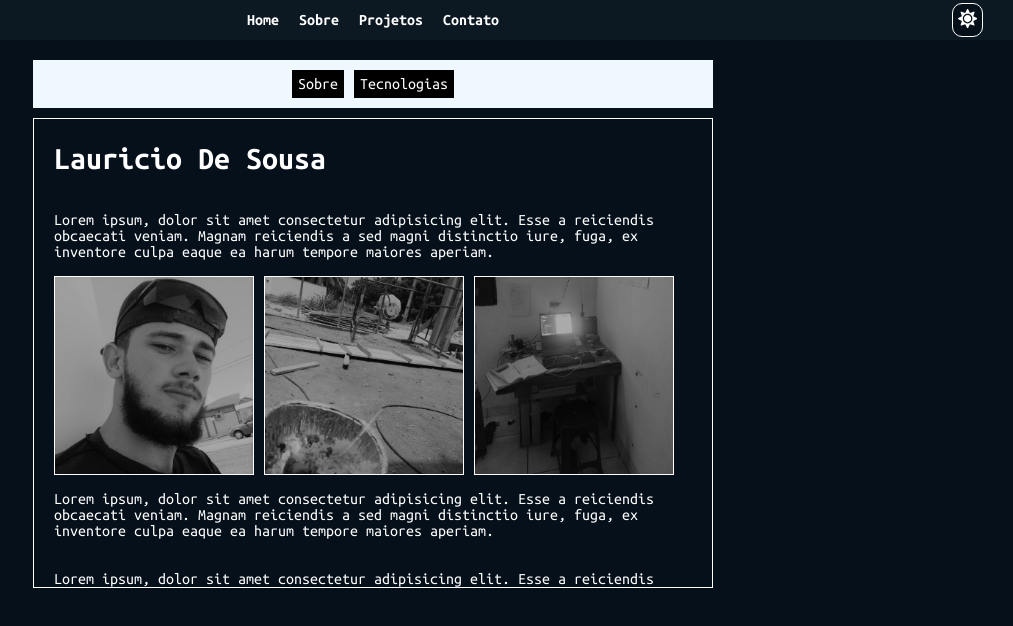
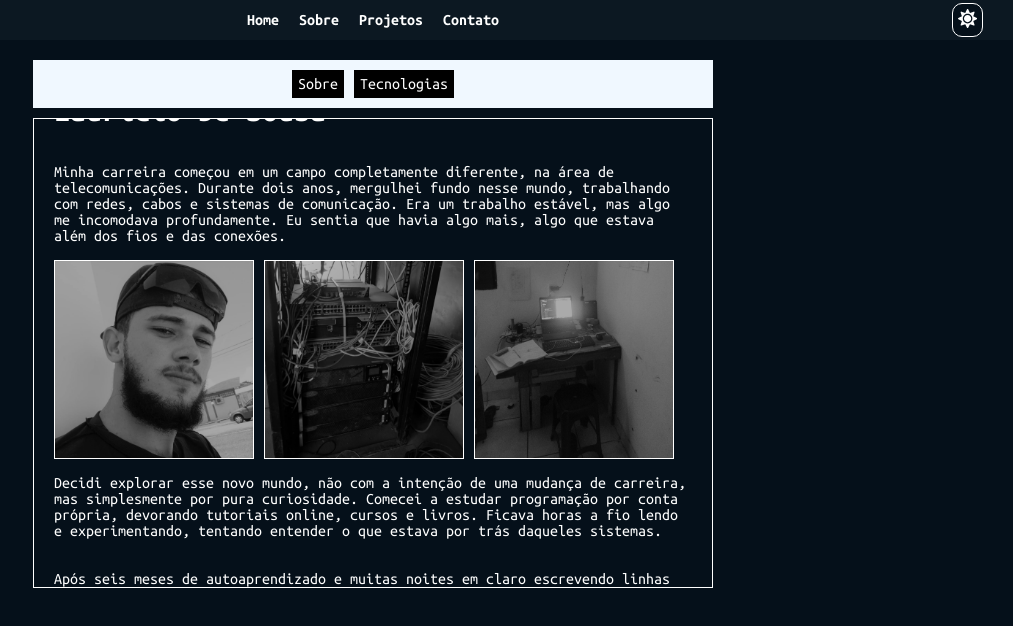
Before and after one commit to lauriciodev/portifolio-react-js, a React (Vite) app: page /about in a window 1280 px wide. Shown: the top 626 px of the page, without its empty margins (267-1280 px from the left). Built offline with nearby package versions, Linux system fonts and the light colour scheme.

Commit message:
correção de texto sobre

```diff
--- a/src/components/aboutHistory/index.jsx
+++ b/src/components/aboutHistory/index.jsx
@@ -8,9 +8,11 @@ export default function AboutHistory() {
     <Container>
       <h1>Lauricio De Sousa</h1>
       <p>
-        Lorem ipsum, dolor sit amet consectetur adipisicing elit. Esse a
-        reiciendis obcaecati veniam. Magnam reiciendis a sed magni distinctio
-        iure, fuga, ex inventore culpa eaque ea harum tempore maiores aperiam.
+        Minha carreira começou em um campo completamente diferente, na área de
+        telecomunicações. Durante dois anos, mergulhei fundo nesse mundo,
+        trabalhando com redes, cabos e sistemas de comunicação. Era um trabalho
+        estável, mas algo me incomodava profundamente. Eu sentia que havia algo
+        mais, algo que estava além dos fios e das conexões.
       </p>
       <ContainerPic>
         <img src={lauricio} alt="" />
@@ -18,19 +20,25 @@ export default function AboutHistory() {
         <img src={setup} alt="" />
       </ContainerPic>
       <p>
-        Lorem ipsum, dolor sit amet consectetur adipisicing elit. Esse a
-        reiciendis obcaecati veniam. Magnam reiciendis a sed magni distinctio
-        iure, fuga, ex inventore culpa eaque ea harum tempore maiores aperiam.
+        Decidi explorar esse novo mundo, não com a intenção de uma mudança de
+        carreira, mas simplesmente por pura curiosidade. Comecei a estudar
+        programação por conta própria, devorando tutoriais online, cursos e
+        livros. Ficava horas a fio lendo e experimentando, tentando entender o
+        que estava por trás daqueles sistemas.
       </p>
       <p>
-        Lorem ipsum, dolor sit amet consectetur adipisicing elit. Esse a
-        reiciendis obcaecati veniam. Magnam reiciendis a sed magni distinctio
-        iure, fuga, ex inventore culpa eaque ea harum tempore maiores aperiam.
+        Após seis meses de autoaprendizado e muitas noites em claro escrevendo
+        linhas de código, percebi que a programação era mais do que apenas uma
+        curiosidade passageira; era minha verdadeira paixão. Decidi então tomar
+        uma decisão ousada: deixei meu emprego estável na área de
+        telecomunicações e aceitei um novo trabalho como programador.
       </p>
       <p>
-        Lorem ipsum, dolor sit amet consectetur adipisicing elit. Esse a
-        reiciendis obcaecati veniam. Magnam reiciendis a sed magni distinctio
-        iure, fuga, ex inventore culpa eaque ea harum tempore maiores aperiam.
+        Hoje, meu objetivo é claro: quero contribuir para a evolução tecnológica
+        do mundo. Trabalho em projetos que melhoram a eficiência das
+        comunicações, desenvolvo soluções de segurança cibernética e me envolvo
+        em projetos de inteligência artificial que podem melhorar a vida das
+        pessoas..
       </p>
     </Container>
   );
```
Also changed, not shown: src/assets/trabalho.jpg.
